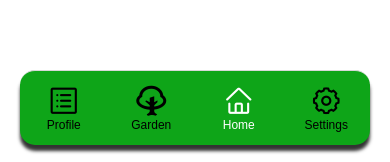
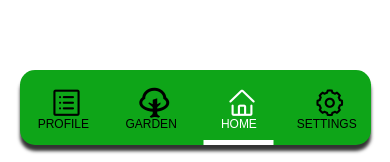
Before and after one commit to gordon-cs/cps350-2022-p1-chu-wang-eckart, a React Native app in the folder TeamProject/: screen / in a window 390 px wide. Shown: the part 679-841 px from the top of the page. Built offline with nearby package versions, Linux system fonts and the light colour scheme.

Commit message:
New update

```diff
--- a/TeamProject/App.ThemeStyle.js
+++ b/TeamProject/App.ThemeStyle.js
@@ -10,9 +10,10 @@ let green = '#0EA518';
 let tabBgColors = green;    // tab background color
 let tabActiveColors = 'white';
 let tabInactiveColors = 'black';
+let tabBarPressColors = 'white';
 let tabFontSize = 12;
 let tabFontFamilies = ['sans-serif-medium', 'Arial'];
 let tabIconSize = 30;
 
-export {tabBgColors, tabActiveColors, tabInactiveColors,
+export {tabBgColors, tabActiveColors, tabInactiveColors, tabBarPressColors,
     tabFontSize, tabFontFamilies, tabIconSize};
--- a/TeamProject/App.js
+++ b/TeamProject/App.js
@@ -1,50 +1,65 @@
 import React, { useState } from 'react';
-import { Platform, StyleSheet } from 'react-native';
+import { Platform, StyleSheet, Dimensions } from 'react-native';
 import Home from './src/Home/home.js';
 import Garden from './src/Garden/garden.js';
 import Profile from './src/Profile/profile.js';
 import Settings from './src/Settings/settings.js';
-import { createBottomTabNavigator } from '@react-navigation/bottom-tabs';
 import { NavigationContainer } from '@react-navigation/native';
-import { tabBgColors, tabActiveColors, tabInactiveColors,
-    tabFontSize, tabFontFamilies, tabIconSize } from './App.ThemeStyle.js';
+import { tabBgColors,
+    tabActiveColors,
+    tabInactiveColors,
+    tabBarPressColors,
+    tabFontSize,
+    tabFontFamilies,
+    tabIconSize } from './App.ThemeStyle.js';
 import { AntDesign, Entypo } from '@expo/vector-icons';
+import { createMaterialTopTabNavigator } from '@react-navigation/material-top-tabs';
 
-const Tab = createBottomTabNavigator();
+const Tab = createMaterialTopTabNavigator();
 
 export default function App() {
 
     const [darkMode, setDarkMode] = useState(false);
 
-    let tabBgColor = tabBgColors;
-    let tabActiveColor = tabActiveColors;
-    let tabInactiveColor = tabInactiveColors;
     let tabFontFamily = Platform.OS === 'android'? tabFontFamilies[0] : tabFontFamilies[1];
-    let tabPaddingBottom = Platform.OS === 'andriod'? 0 : 13;
+    let tabPaddingTop = Platform.OS === 'andriod'? 0 : 5;
+    let screenWidth = Dimensions.get('window').width;
+    let indicatorWidth = screenWidth * .9 * .25;
 
     return (
         <NavigationContainer>
             <Tab.Navigator
                 initialRouteName='Home'
+                tabBarPosition='bottom'
                 screenOptions={{
-                    tabBarActiveTintColor: tabActiveColor,
-                    tabBarInactiveTintColor: tabInactiveColor,
-                    headerShown: false,
+                    tabBarActiveTintColor: tabActiveColors,
+                    tabBarInactiveTintColor: tabInactiveColors,
+                    tabBarPressColor: tabBarPressColors,
+                    tabBarIndicatorStyle: {
+                        backgroundColor: 'white',
+                        justifyContent: 'center',
+                        width: indicatorWidth * .8,
+                        left: indicatorWidth * .1,
+                        height: 5
+                    },
                     tabBarStyle: {
                         height: 75,
-                        position: 'absolute',
-                        left: 20,
-                        right: 20,
-                        backgroundColor: tabBgColor,
+                        width: screenWidth * .9,
+                        left: screenWidth * .05,
+                        right: screenWidth * .05,
+                        backgroundColor: tabBgColors,
                         borderRadius: 15,
-                        paddingBottom: tabPaddingBottom,
+                        paddingTop: tabPaddingTop,
                         marginBottom: 20,
                         ...style.shadow,
+                    },
+                    tabBarItemStyle: {
+                        position: 'relative',
+
                     },
                     tabBarLabelStyle: {
                         fontSize: tabFontSize,
                         fontFamily: tabFontFamily,
-                        position: 'absolute'
                     },
                 }}
 
--- a/TeamProject/package.json
+++ b/TeamProject/package.json
@@ -14,6 +14,7 @@
     "@ant-design/react-native": "^4.2.0",
     "@react-navigation/bottom-tabs": "^6.2.0",
     "@react-navigation/material-bottom-tabs": "^6.1.1",
+    "@react-navigation/material-top-tabs": "^6.1.1",
     "@react-navigation/native-stack": "^6.5.0",
     "expo": "~44.0.0",
     "expo-status-bar": "~1.2.0",
@@ -21,6 +22,7 @@
     "react-dom": "17.0.1",
     "react-native": "0.64.3",
     "react-native-paper": "^4.11.2",
+    "react-native-tab-view": "^3.1.1",
     "react-native-vector-icons": "^9.0.0",
     "react-native-web": "0.17.1"
   },
```
Also changed, not shown: 1 other file (tests, documents, lock files or other folders).
